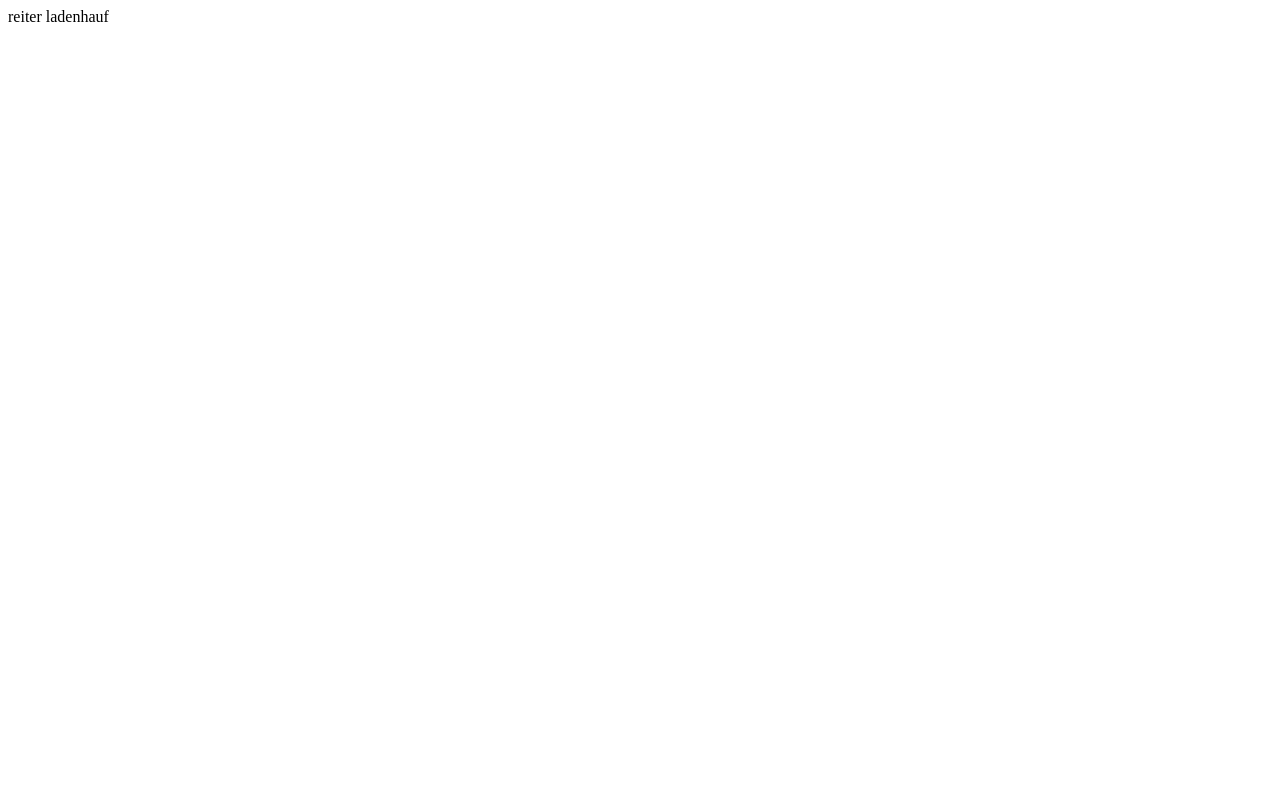
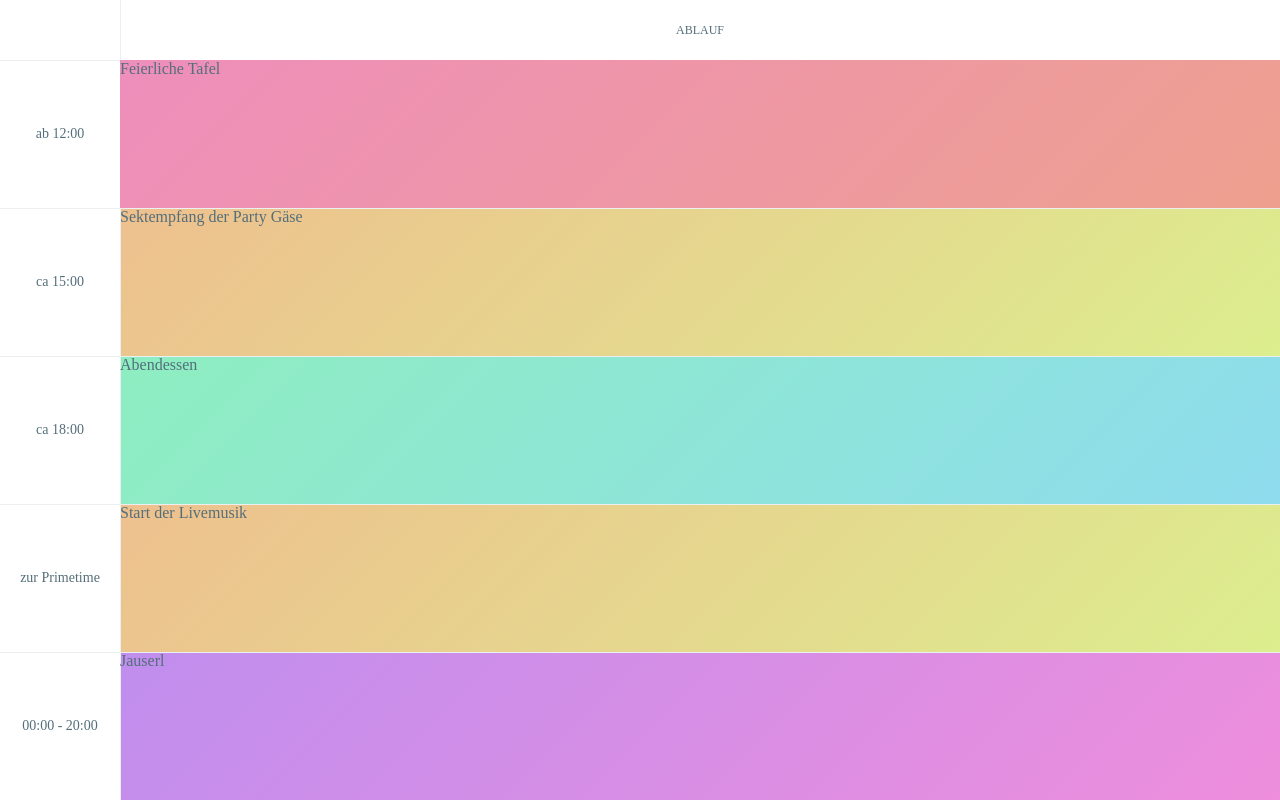
Before and after one commit to snzro/reiterladenhauf, a plain HTML site: page index.html in a window 1280 px wide. Drawn offline with Linux system fonts and the light colour scheme.

Commit message:
timetable

```diff
--- a/index.html
+++ b/index.html
@@ -1 +1,152 @@
-reiter ladenhauf
+<section class="timetable">
+    <div class="week-names">
+      <div>Ablauf</div>
+    </div>
+    <div class="time-interval">
+      <div>ab 12:00</div>
+      <div>ca 15:00</div>
+      <div>ca 18:00</div>
+      <div>zur Primetime</div>
+      <div>00:00 - 20:00</div>
+    </div>
+    <div class="content">
+      <div>
+        <div class="accent-pink-gradient">Feierliche Tafel</div>
+      </div>
+              <div class="accent-orange-gradient">Sektempfang der Party Gäse</div>
+                    <div class="accent-cyan-gradient">Abendessen</div>
+                    <div class="accent-orange-gradient">Start der Livemusik</div>
+                    <div class="accent-purple-gradient">Jauserl</div>
+      </div>
+     </div>
+
+    </section>
+
+  <style>
+    html, body {
+  margin: 0;
+  font-family: "Karla";
+  color: #546E7A;
+}
+
+* {
+  box-sizing: border-box;
+}
+
+.timetable {
+  display: grid;
+  grid-template-areas: ". week" "time content";
+  grid-template-columns: 120px;
+  grid-template-rows: 60px;
+  width: 100vw;
+  height: 100vh;
+}
+.timetable .accent-pink-gradient {
+  display: flex;
+  width: 100%;
+  height: 100%;
+  background: linear-gradient(135deg, #ee8ebc, #eea08e);
+  transition: 0.2s ease box-shadow, 0.2s ease transform;
+}
+.timetable .accent-pink-gradient:hover {
+  box-shadow: 0 20px 30px 0 rgba(238, 142, 188, 0.3);
+  transform: scale(1.05);
+}
+.timetable .accent-orange-gradient {
+  display: flex;
+  width: 100%;
+  height: 100%;
+  background: linear-gradient(135deg, #eec08e, #dcee8e);
+  transition: 0.2s ease box-shadow, 0.2s ease transform;
+}
+.timetable .accent-orange-gradient:hover {
+  box-shadow: 0 20px 30px 0 rgba(238, 192, 142, 0.3);
+  transform: scale(1.05);
+}
+.timetable .accent-green-gradient {
+  display: flex;
+  width: 100%;
+  height: 100%;
+  background: linear-gradient(135deg, #bcee8e, #8eeea0);
+  transition: 0.2s ease box-shadow, 0.2s ease transform;
+}
+.timetable .accent-green-gradient:hover {
+  box-shadow: 0 20px 30px 0 rgba(188, 238, 142, 0.3);
+  transform: scale(1.05);
+}
+.timetable .accent-cyan-gradient {
+  display: flex;
+  width: 100%;
+  height: 100%;
+  background: linear-gradient(135deg, #8eeec0, #8edcee);
+  transition: 0.2s ease box-shadow, 0.2s ease transform;
+}
+.timetable .accent-cyan-gradient:hover {
+  box-shadow: 0 20px 30px 0 rgba(142, 238, 192, 0.3);
+  transform: scale(1.05);
+}
+.timetable .accent-blue-gradient {
+  display: flex;
+  width: 100%;
+  height: 100%;
+  background: linear-gradient(135deg, #8ebcee, #a08eee);
+  transition: 0.2s ease box-shadow, 0.2s ease transform;
+}
+.timetable .accent-blue-gradient:hover {
+  box-shadow: 0 20px 30px 0 rgba(142, 188, 238, 0.3);
+  transform: scale(1.05);
+}
+.timetable .accent-purple-gradient {
+  display: flex;
+  width: 100%;
+  height: 100%;
+  background: linear-gradient(135deg, #c08eee, #ee8edc);
+  transition: 0.2s ease box-shadow, 0.2s ease transform;
+}
+.timetable .accent-purple-gradient:hover {
+  box-shadow: 0 20px 30px 0 rgba(192, 142, 238, 0.3);
+  transform: scale(1.05);
+}
+.timetable .weekend {
+  background: #fbfbfc;
+  color: #87a1ad;
+}
+.timetable .week-names {
+  grid-area: week;
+  display: grid;
+  grid-template-columns: repeat(1, 1fr);
+  text-transform: uppercase;
+  font-size: 12px;
+}
+.timetable .week-names > div {
+  display: flex;
+  align-items: center;
+  justify-content: center;
+  width: 100%;
+  height: 100%;
+  box-shadow: inset 1px 0 0 #ECEFF1;
+}
+.timetable .time-interval {
+  grid-area: time;
+  display: grid;
+  grid-template-rows: repeat(5, 1fr);
+  font-size: 14px;
+}
+.timetable .time-interval > div {
+  display: flex;
+  align-items: center;
+  justify-content: center;
+  width: 100%;
+  height: 100%;
+  box-shadow: inset 0 1px 0 0 #ECEFF1;
+}
+.timetable .content {
+  grid-area: content;
+  display: grid;
+  grid-template-rows: repeat(5, 1fr);
+  grid-template-columns: repeat(1, 1fr);
+}
+.timetable .content > div {
+  box-shadow: inset 1px 0 0 #ECEFF1, inset 0 1px 0 0 #ECEFF1;
+}
+  </style>
```
